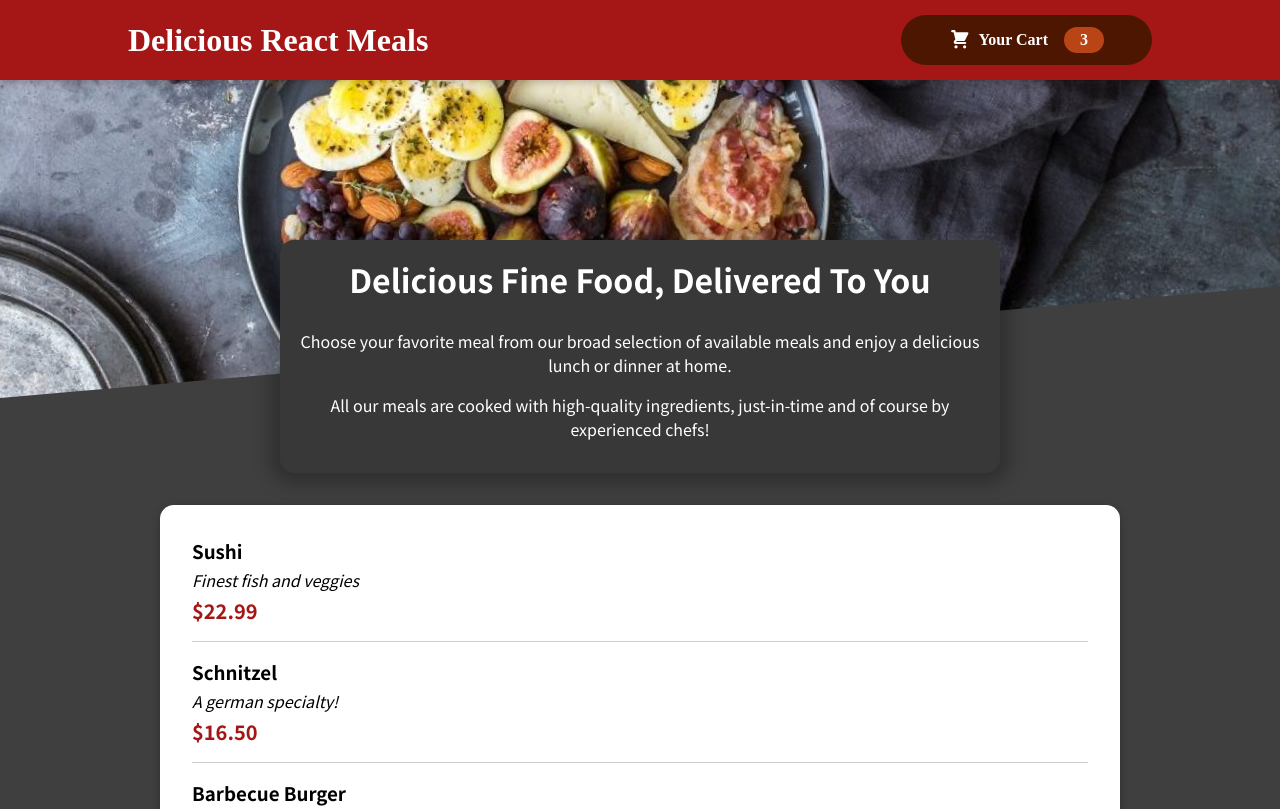
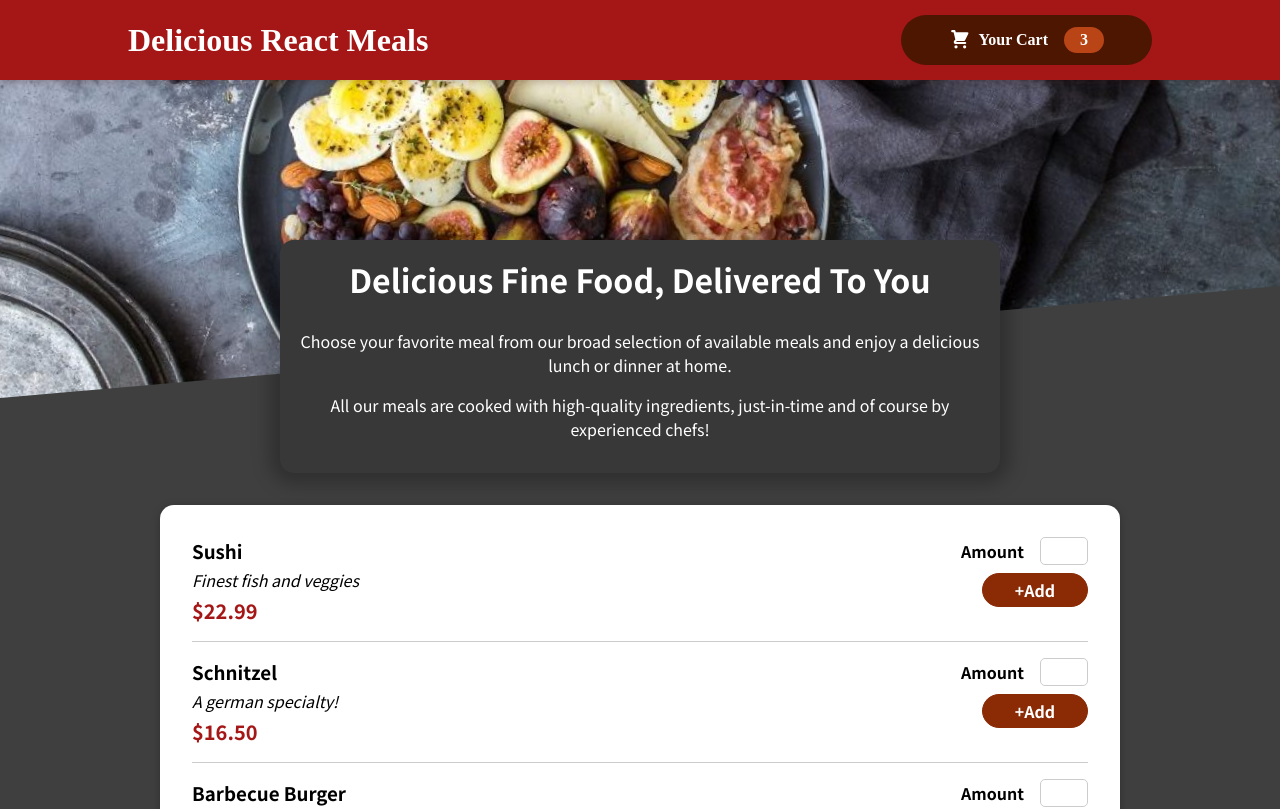
Before and after one commit to SilverFlame83/food-order-app-react-project, a React (Create React App) app: page / in a window 1280 px wide. Shown: the top 809 px of the page. Built offline with nearby package versions, Linux system fonts and the light colour scheme.

Commit message:
Input is added

```diff
--- a/src/Components/Meals/AvailableMeals.js
+++ b/src/Components/Meals/AvailableMeals.js
@@ -1,7 +1,7 @@
 import styles from "./AvailableMeals.module.css";
 
 import Card from "../UI/Card";
-import MealsItem from "./MealsItem/MealsIttem";
+import MealsItem from "./MealsItem/MealsItem";
 
 const DUMMY_MEALS = [
   {
@@ -33,6 +33,7 @@
 const AvailableMeals = (props) => {
   const mealItem = DUMMY_MEALS.map((item) => (
     <MealsItem
+      id={item.id}
       key={item.id}
       name={item.name}
       description={item.description}
--- a/src/Components/Meals/MealsItem/MealsIttem.js
+++ b/src/Components/Meals/MealsItem/MealsItem.js
@@ -1,4 +1,5 @@
 import styles from "./MealsItem.module.css";
+import MealsItemForm from "./MealsItemForm";
 
 const MealsItem = (props) => {
   const price = `$${props.price.toFixed(2)}`;
@@ -9,7 +10,9 @@
         <div className={styles.description}>{props.description}</div>
         <div className={styles.price}>{price}</div>
       </div>
-      <div></div>
+      <div>
+        <MealsItemForm id={props.id}/>
+      </div>
     </li>
   );
 };
--- /dev/null
+++ b/src/Components/Meals/MealsItem/MealsItemForm.js
@@ -0,0 +1,20 @@
+import styles from "./MealsItemForm.module.css";
+import Input from "../../UI/Input";
+
+const MealsItemForm = (props) => {
+    return <form className={styles.form}>
+        <Input
+        label='Amount'
+        input={{
+            id:'amount_' + props.id,
+            type:'number',
+            min:'1',
+            max:'5',
+            step:'1',
+            defaultValue: '1'
+            }}/>
+        <button>+Add</button>
+    </form>
+};
+
+export default MealsItemForm;
--- /dev/null
+++ b/src/Components/Meals/MealsItem/MealsItemForm.module.css
@@ -0,0 +1,20 @@
+.form {
+  text-align: right;
+}
+
+.form button {
+  font: inherit;
+  cursor: pointer;
+  background-color: #8a2b06;
+  border: 1px solid #8a2b06;
+  color: white;
+  padding: 0.25rem 2rem;
+  border-radius: 20px;
+  font-weight: bold;
+}
+
+.form button:hover,
+.form button:active {
+  background-color: #641e03;
+  border-color: #641e03;
+}
--- /dev/null
+++ b/src/Components/UI/Input.js
@@ -0,0 +1,12 @@
+import styles from "./Input.module.css";
+
+const Input = (props) => {
+  return (
+    <div className={styles.input}>
+      <label htmlFor={props.input.id}>{props.label}</label>
+      <input {...props} />
+    </div>
+  );
+};
+
+export default Input;
--- /dev/null
+++ b/src/Components/UI/Input.module.css
@@ -0,0 +1,18 @@
+.input {
+  display: flex;
+  align-items: center;
+  margin-bottom: 0.5rem;
+}
+
+.input label {
+  font-weight: bold;
+  margin-right: 1rem;
+}
+
+.input input {
+  width: 3rem;
+  border-radius: 5px;
+  border: 1px solid #ccc;
+  font: inherit;
+  padding-left: 0.5rem;
+}
```
